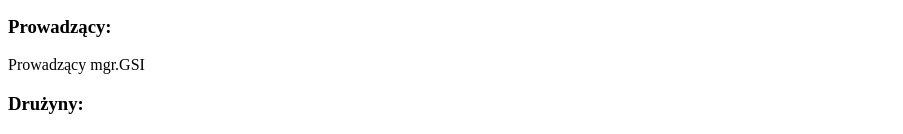
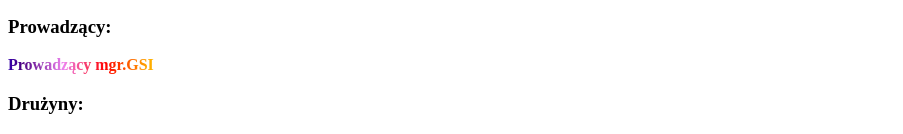
Before and after one commit to Phanesage/html-css-collab-patrik-olafik-depson, a plain HTML site: page program.html in a window 1280 px wide. Shown: the part 173-307 px from the top of the page, without its empty margins (0-903 px from the left). Drawn offline with Linux system fonts and the light colour scheme.

Commit message:
teczowy gsi

```diff
--- a/program.html
+++ b/program.html
@@ -4,6 +4,24 @@
     <meta charset="utf-8">
     <meta name="viewport" content="width=device-width, initial-scale=1">
     <title>Kompleksowe Badanie Moszny - program</title>
+    <style>
+        .teczowy-tekst {
+            display: inline-block;
+            font-weight: bold;
+            background: linear-gradient(90deg, red, orange, yellow, green, blue, indigo, violet, red);
+            background-size: 200% auto;
+            color: transparent;
+            -webkit-background-clip: text;
+            background-clip: text;
+            animation: tecza 3s linear infinite;
+        }
+
+        @keyframes tecza {
+            to {
+                background-position: 200% center;
+            }
+        }
+    </style>
 </head>
 <body>
     <header><h1>Kompleksowe Badanie Moszny</h1></header>
@@ -36,7 +54,7 @@
             </tbody>
         </table>
         <h3>Prowadzący:</h3>
-        <article>
+        <article class="teczowy-tekst">
             Prowadzący mgr.GSI
         </article>
             <h3>Drużyny:</h3>
```
